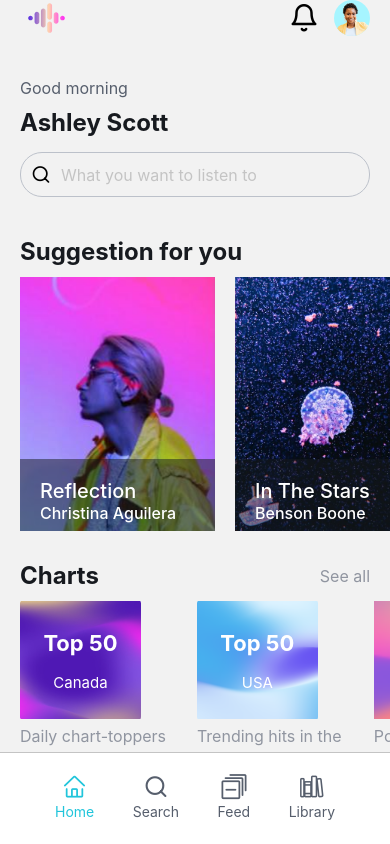
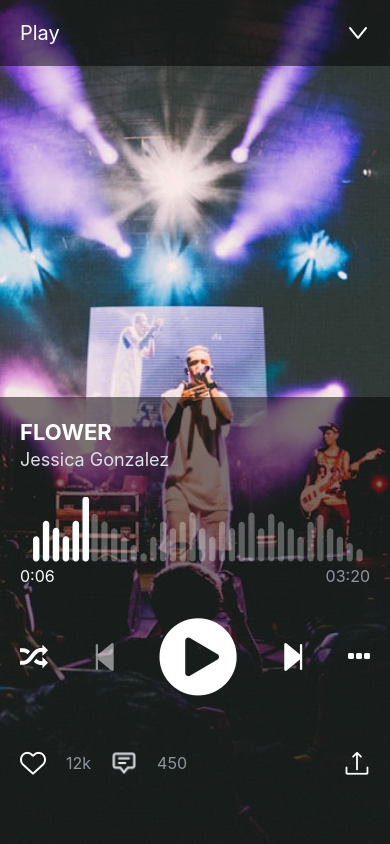
Before and after one commit to TienSinh03/music-stream-app, a React Native app: screen /PlayanAudio in a window 390 px wide. Built offline with nearby package versions, Linux system fonts and the light colour scheme.

Commit message:
add play an audio screen

```diff
--- a/App.js
+++ b/App.js
@@ -7,6 +7,7 @@ import LanchScreen from './page/LaunchScreen';
 import LanchScreen_Premium from './page/LaunchScreen_Premium';
 import Home_AudioListing from './page/Home_AudioListing';
 import Playlist_Details from './page/Playlist_Details_Screen';
+import PlayanAudio from './page/Play_an_AudioScreen';
 
 const Stack = createNativeStackNavigator();
 
@@ -18,9 +19,9 @@ export default function App() {
     // <Playlist_Details/>
     <NavigationContainer>
       <Stack.Navigator initialRouteName="Main">
-        <Stack.Screen name="Home_AudioListing" component={Home_AudioListing} options = {{headerShown:false}} />
+        <Stack.Screen name="Home_AudioListing" component={PlayanAudio} options = {{headerShown:false}} />
         <Stack.Screen name="Playlist_Details" component={Playlist_Details}  options = {{headerShown:false}} />
-        {/* <Stack.Screen name="ScreenAPI_03" component={ScreenAPI_03}  options = {{headerShown:false}} /> */}
+        <Stack.Screen name="PlayanAudio" component={PlayanAudio}  options = {{headerShown:false}} />
       </Stack.Navigator>
     </NavigationContainer>
   );
--- /dev/null
+++ b/page/Play_an_AudioScreen.js
@@ -0,0 +1,174 @@
+import {
+    StyleSheet,
+    Text,
+    View,
+    SafeAreaView,
+    Image,
+    TextInput,
+    FlatList,
+    TouchableOpacity,
+    ScrollView,
+    StatusBar,
+    ImageBackground,
+    Dimensions,
+  } from "react-native";
+  import React, { useEffect, useState } from "react";
+
+  import IconFe from "react-native-vector-icons/Feather";
+  import IconAnt from "react-native-vector-icons/AntDesign";
+  import IconIon from "react-native-vector-icons/Ionicons";
+  import IconFnA from "react-native-vector-icons/FontAwesome";
+  import IconEnty from "react-native-vector-icons/Entypo";
+
+  import { chart_list } from "../data/data_audio";
+import Icon from "react-native-vector-icons/Feather";
+
+  const screenWith = Dimensions.get("window").width;
+  const screenHeight = Dimensions.get("window").height;
+
+  export default function PlayanAudio({navigation, route}) {
+    return (
+        <SafeAreaView style={styles.container}>
+            {/* Background Image */}
+            <ImageBackground source={require('../assets/image/Play an Audio/Image 58.png')} resizeMode="cover" style={styles.imageBackground}>
+                {/* Header */}
+                <View style ={styles.viewHeader}>
+                    <Text style={styles.textHeader}>Play</Text>
+                    <IconAnt name="down" size={24} color="white" onPress={() => navigation.goBack()}/>
+                </View>
+
+                {/* View play music */}
+                <View style ={styles.viewPlayMusic}>
+                    <Text style={styles.nameMusic}>FLOWER</Text>
+                    <Text style={styles.nameArtist}>Jessica Gonzalez</Text>
+
+                    {/** Image lyric and duration */}
+                    <View style ={{marginVertical:25}}>
+                        <Image source={require('../assets/image/Play an Audio/Group 4.png')} resizeMode="stretch" style={{width:'100%', }}/>
+                        <View style={styles.viewLyric}>
+                            <Text style={{color:'white', fontSize:16, lineHeight:22, fontWeight:'400'}}>0:06</Text>
+                            <Text style={{color:'#9095A0FF', fontSize:16, lineHeight:22, fontWeight:'400'}}>03:20</Text>
+                        </View>
+                    </View>
+
+                    {/** Button  */}
+                    <View style ={{display:'flex', flexDirection:"row", alignItems:'center', justifyContent:'space-between'}}>
+                        {/** Button shuffle*/}
+                        <TouchableOpacity onPress={()=>{}}>
+                            <IconEnty name="shuffle" size={28} color="white" />
+                        </TouchableOpacity>
+
+                        {/** Button stepbackward*/}
+                        <TouchableOpacity onPress={()=>{}}>
+                            <IconAnt name="stepbackward" size={32} color="#FFFFFF80" />
+                        </TouchableOpacity>
+
+                        {/** Button play*/}
+                        <TouchableOpacity onPress={()=>{}}>
+                            <IconFnA name="play-circle" size={90} color="white" />
+                        </TouchableOpacity>
+
+                        {/** Button stepforward*/}
+                        <TouchableOpacity onPress={()=>{}}>
+                            <IconAnt name="stepforward" size={32} color="white" />
+                        </TouchableOpacity>
+
+                        {/** Button menu*/}
+                        <TouchableOpacity onPress={()=>{}}>
+                            <IconFnA name="ellipsis-h" size={28} color="white" />
+                        </TouchableOpacity>
+                    </View>
+
+                    {/** View reviews and download  */}
+                    <View style ={[styles.viewReviews, {marginVertical:47}]}>
+
+                        {/** View reviews */}
+                        <View style ={styles.viewReviews}>
+
+                            {/** Button tym*/}
+                            <View style ={styles.viewReviews}>
+                                <TouchableOpacity onPress={()=>{}}>
+                                    <IconAnt name="hearto" size={26} color="white" />
+                                </TouchableOpacity>
+                                <Text style={{color:'#9095A0FF', fontSize:16, lineHeight:22, fontWeight:'400'}}>12k</Text>
+                            </View>
+
+
+                            {/** Button comment*/}
+                            <View style ={styles.viewReviews}>
+                                <TouchableOpacity onPress={()=>{}}>
+                                    <Image source={require('../assets/image/Play an Audio/F chat 1.png')} style={{width:26, height:26}}/>
+                                </TouchableOpacity>
+                                <Text style={{color:'#9095A0FF', fontSize:16, lineHeight:22, fontWeight:'400'}}>450</Text>
+                            </View>
+                        </View>
+
+
+                        {/** Button menu*/}
+                        <TouchableOpacity onPress={()=>{}}>
+                            <IconAnt name="upload" size={26} color="white" />
+                        </TouchableOpacity>
+                    </View>
+                </View>
+
+            </ImageBackground>
+        </SafeAreaView>
+    );
+  }
+
+  const styles = StyleSheet.create({
+    container: {
+        flex: 1,
+    },
+    imageBackground: {
+        flex: 1,
+        paddingTop: StatusBar.currentHeight,
+        justifyContent: 'space-between'
+    },
+    viewHeader:{
+        display:'flex',
+        alignItems:'center',
+        justifyContent:'space-between',
+        flexDirection:'row',
+        backgroundColor:'rgba(0,0,0,0.5)',
+        paddingHorizontal: 20,
+        paddingVertical: 20,
+    },
+    textHeader :{
+        fontSize: 20,
+        lineHeight: 22,
+        color: 'white',
+        fontWeight: '400',
+    },
+    viewPlayMusic:{
+        backgroundColor:'rgba(0,0,0,0.5)',
+        paddingHorizontal: 20,
+        paddingVertical: 20,
+    },
+    nameMusic:{
+        fontSize: 22,
+        lineHeight: 30,
+        color: 'white',
+        fontWeight: '700',
+    },
+    nameArtist:{
+        fontSize: 18,
+        lineHeight: 25,
+        color: '#DEE1E6FF',
+        fontWeight: '400',
+    },
+    viewLyric:{
+        display:'flex',
+        flexDirection:'row',
+        justifyContent:'space-between',
+        alignItems:'center',
+        marginTop: 2,
+    },
+    viewReviews:{
+        display:'flex',
+        flexDirection:'row',
+        justifyContent:'space-between',
+        alignItems:'center',
+        gap: 20,
+    }
+});
```
Also changed, not shown: assets/image/Play an Audio/F chat 1.png (added).
